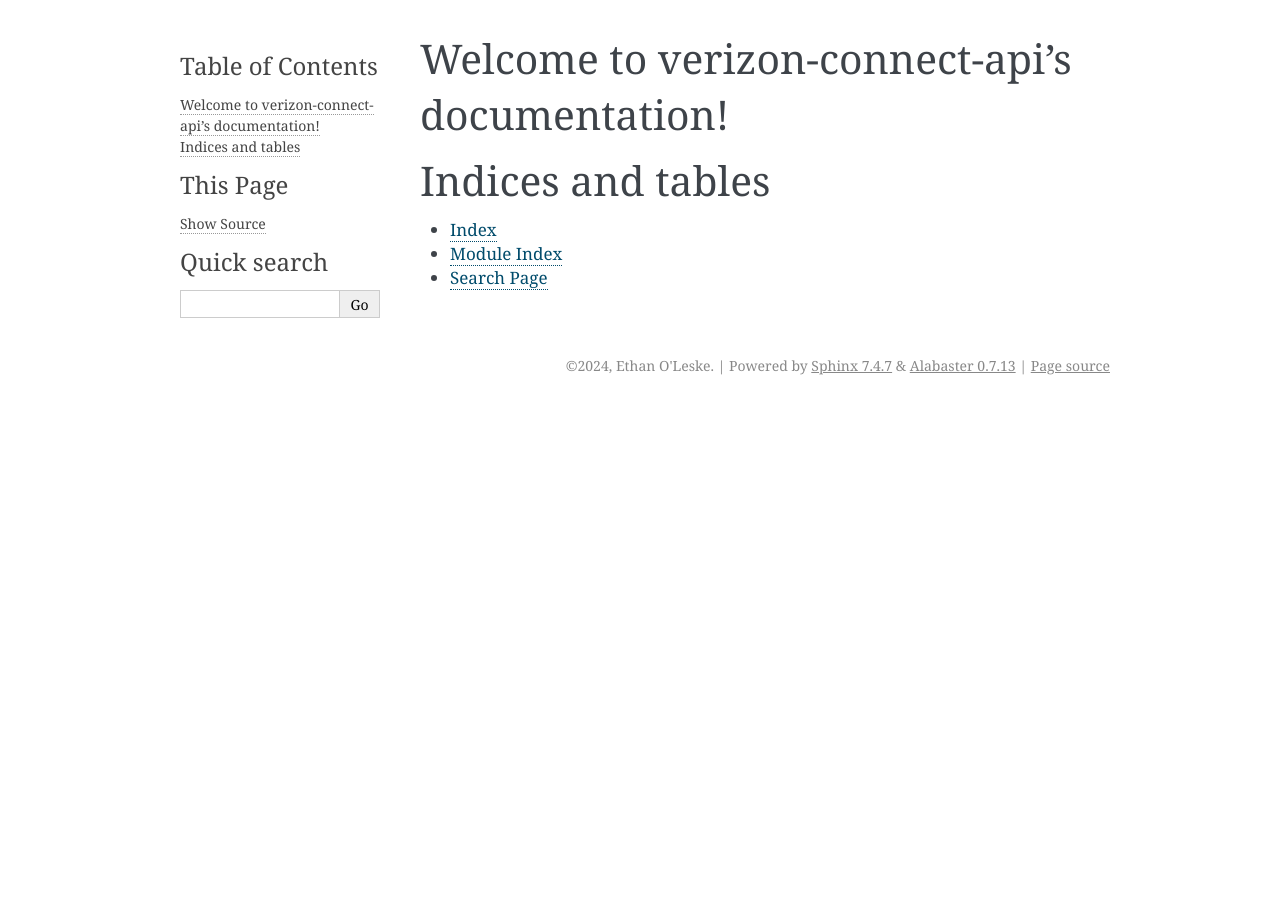
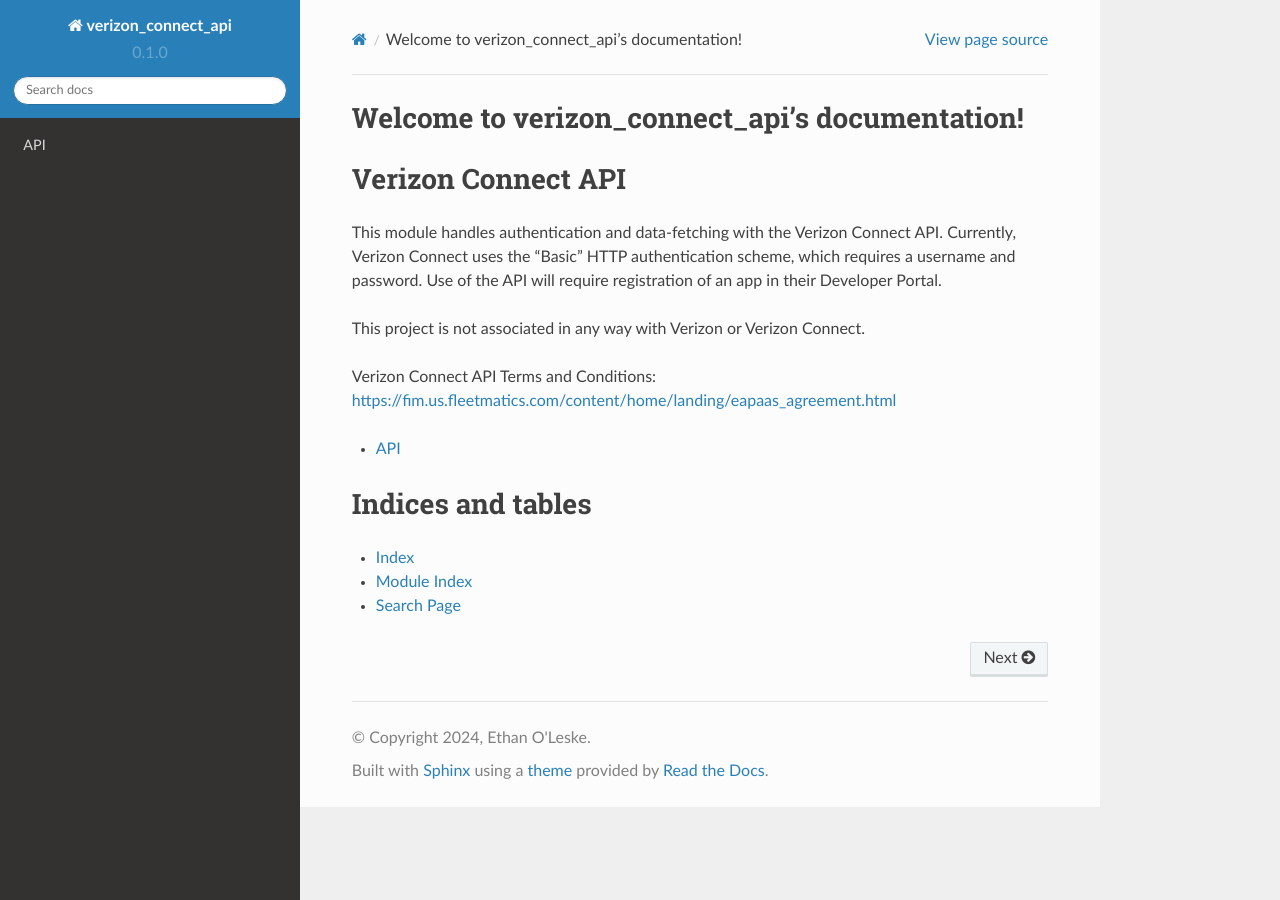
Before and after one commit to edoleske/py-verizon-connect-api, a Sphinx documentation site: the page built from docs/index.rst, in a window 1280 px wide. Built offline with Sphinx 7.4.7 and the Read the Docs theme 2.0.0, drawn with Linux system fonts in a browser that asks for light colours.

Commit message:
documentation workflow

```diff
--- /dev/null
+++ b/docs/api.rst
@@ -0,0 +1,7 @@
+API
+====
+
+.. automodule:: verizon_connect_api.VerizonConnectAPI
+    :members:
+    :undoc-members:
+    :show-inheritance:
--- a/docs/conf.py
+++ b/docs/conf.py
@@ -5,24 +5,37 @@
 
 # -- Project information -----------------------------------------------------
 # https://www.sphinx-doc.org/en/master/usage/configuration.html#project-information
+from importlib.metadata import version
 
-project = 'verizon-connect-api'
+project = 'verizon_connect_api'
 copyright = "2024, Ethan O'Leske"
 author = "Ethan O'Leske"
-release = '0.1.0'
+version = release = version("verizon-connect-api")
 
 # -- General configuration ---------------------------------------------------
 # https://www.sphinx-doc.org/en/master/usage/configuration.html#general-configuration
 
-extensions = []
+extensions = [
+    "sphinx.ext.autodoc",
+    "sphinx.ext.intersphinx",
+    "sphinx_rtd_theme",
+    "m2r"
+]
+
+source_suffix = [".rst", ".md"]
 
 templates_path = ['_templates']
 exclude_patterns = ['_build', 'Thumbs.db', '.DS_Store']
+
+# Mapping for external packages
+intersphinx_mapping = {
+    "python": ("https://docs.python.org/3", None),
+}
 
 language = 'en'
 
 # -- Options for HTML output -------------------------------------------------
 # https://www.sphinx-doc.org/en/master/usage/configuration.html#options-for-html-output
 
-html_theme = 'alabaster'
+html_theme = 'sphinx_rtd_theme'
 html_static_path = ['_static']
--- a/docs/index.rst
+++ b/docs/index.rst
@@ -1,15 +1,21 @@
-.. verizon-connect-api documentation master file, created by
+.. verizon_connect_api documentation master file, created by
    sphinx-quickstart on Tue Jul  2 15:46:50 2024.
    You can adapt this file completely to your liking, but it should at least
    contain the root `toctree` directive.
 
-Welcome to verizon-connect-api's documentation!
+Welcome to verizon_connect_api's documentation!
 ===============================================
 
 .. toctree::
    :maxdepth: 2
    :caption: Contents:
 
+.. mdinclude:: ../README.md
+
+.. toctree::
+   :maxdepth: 3
+
+   api
 
 
 Indices and tables
--- a/pyproject.toml
+++ b/pyproject.toml
@@ -3,7 +3,7 @@
 build-backend = "setuptools.build_meta"
 
 [project]
-name = "verizon-connect-api"
+name = "verizon_connect_api"
 description = "Helper class for Verizon Connect API"
 readme = "README.md"
 license = { text = "MIT" }
@@ -24,7 +24,9 @@
 [project.optional-dependencies]
 dev = [
     "python-dotenv~=1.0",
-    "sphinx"
+    "sphinx",
+    "sphinx_rtd_theme",
+    "m2r"
 ]
 
 [project.urls]
```
Also changed, not shown: 1 other file.
